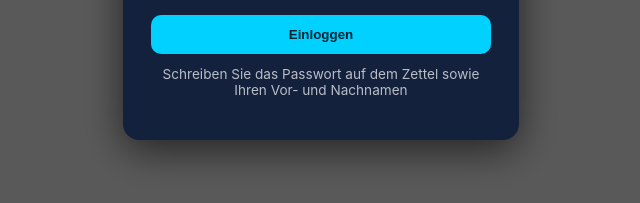
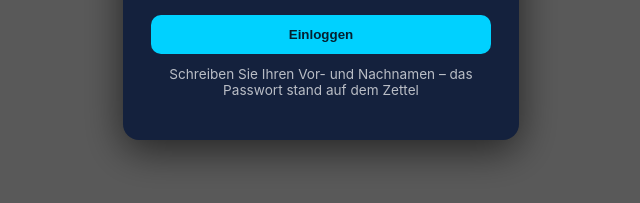
Before and after one commit to mirhanbeydogan56-prog/schulensteinchat, a plain HTML site: page index.html in a window 1280 px wide. Shown: the part 421-624 px from the top of the page, 319-959 px from the left. Drawn offline with Linux system fonts and the light colour scheme.

Commit message:
index.html

```diff
--- a/index.html
+++ b/index.html
@@ -130,7 +130,7 @@ body {
         <button class="button" onclick="login()">Einloggen</button>
 
         <p style="opacity:0.7;font-size:0.85rem;margin-top:12px;text-align:center">
-Schreiben Sie das Passwort auf dem Zettel sowie Ihren Vor- und Nachnamen
+Schreiben Sie Ihren Vor- und Nachnamen – das Passwort stand auf dem Zettel
         </p>
     </div>
 </div>
```
